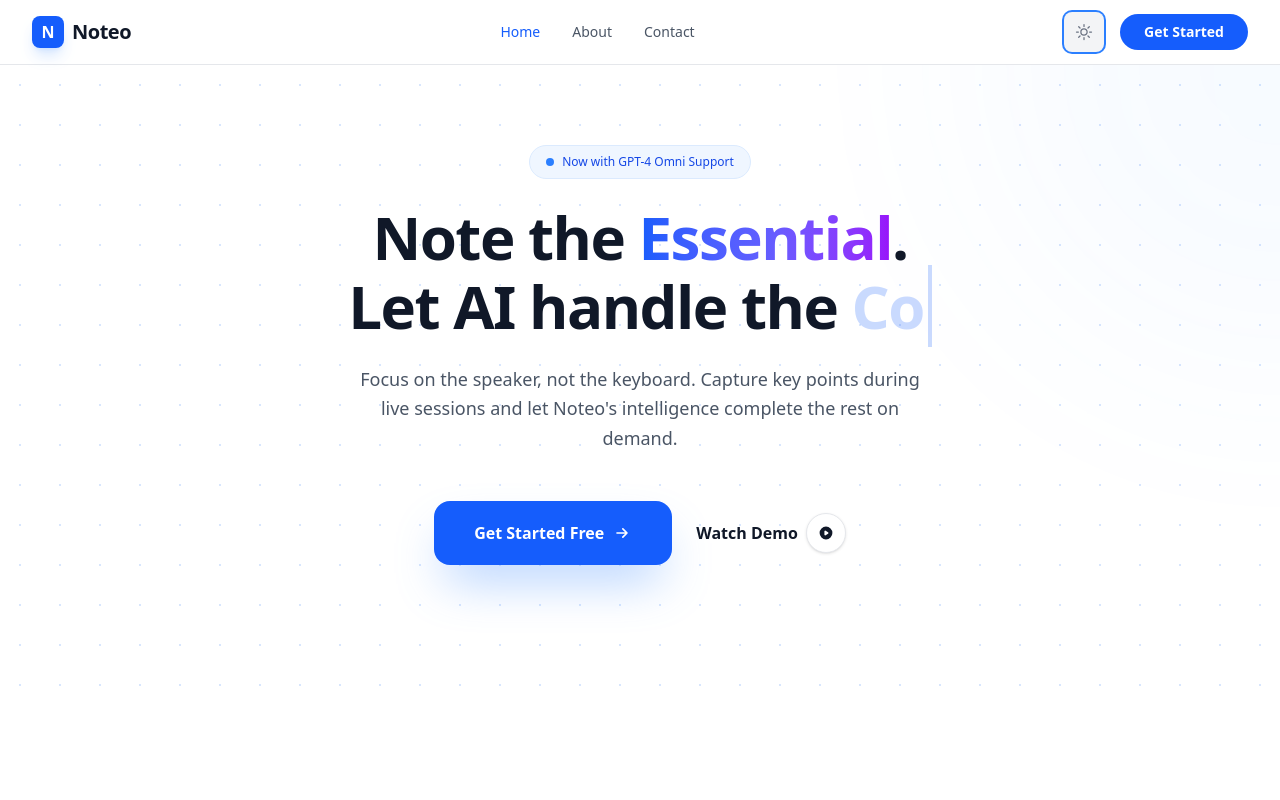
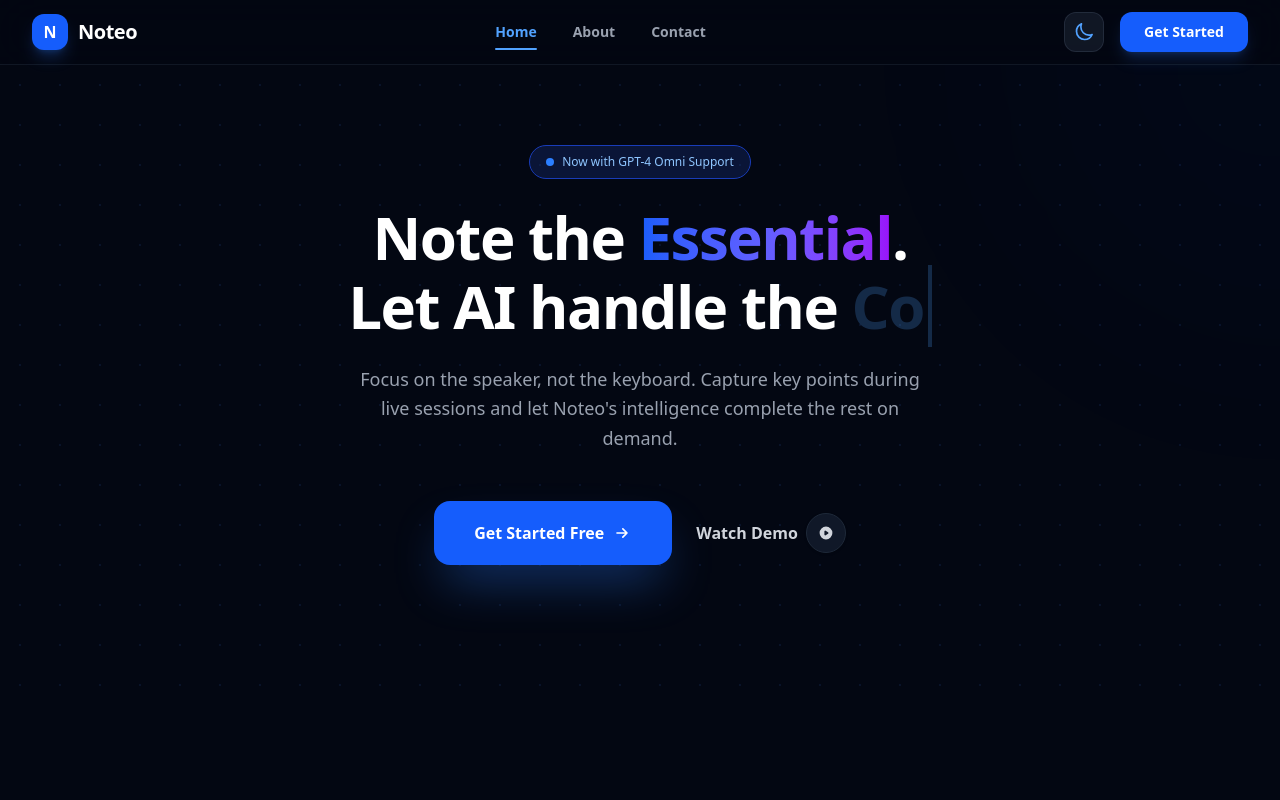
Before and after one commit to RAVELOSONandritiana/noteo, a SvelteKit app: page / in a window 1280 px wide. Both pictures are taken after a click on the button "Toggle theme". Shown: the top 800 px of the page. Built offline with nearby package versions, Linux system fonts and the light colour scheme.

Commit message:
update header design and active toogletheme

```diff
--- a/src/app.html
+++ b/src/app.html
@@ -11,6 +11,16 @@
 		/>
 
 		%sveltekit.head%
+		<script>
+			(function () {
+				const theme = localStorage.getItem('theme');
+				if (theme === 'dark' || (!theme && window.matchMedia('(prefers-color-scheme: dark)').matches)) {
+					document.documentElement.classList.add('dark');
+				} else {
+					document.documentElement.classList.remove('dark');
+				}
+			})();
+		</script>
 	</head>
 
 	<body data-sveltekit-preload-data="hover">
--- a/src/lib/components/ThemeToggle.svelte
+++ b/src/lib/components/ThemeToggle.svelte
@@ -4,15 +4,8 @@
 	let isDark = $state(false);
 
 	onMount(() => {
-		isDark = document.documentElement.classList.contains('dark') ||
-				 (localStorage.getItem('theme') === 'dark') ||
-				 (!localStorage.getItem('theme') && window.matchMedia('(prefers-color-scheme: dark)').matches);
-
-		if (isDark) {
-			document.documentElement.classList.add('dark');
-		} else {
-			document.documentElement.classList.remove('dark');
-		}
+		// Sync the state with the actual document class (set by app.html or previous toggle)
+		isDark = document.documentElement.classList.contains('dark');
 	});
 
 	function toggleTheme() {
@@ -29,18 +22,49 @@
 
 <button
 	onclick={toggleTheme}
-	class="relative inline-flex h-10 w-10 items-center justify-center rounded-lg bg-gray-100 p-2 text-gray-500 hover:bg-gray-200 focus:outline-none focus:ring-2 focus:ring-blue-500 dark:bg-gray-800 dark:text-gray-400 dark:hover:bg-gray-700 transition-colors"
+	class="group relative inline-flex h-10 w-10 items-center justify-center rounded-xl border border-transparent bg-gray-100/50 transition-all hover:bg-gray-200/50 active:scale-90 dark:border-gray-700/50 dark:bg-gray-800/50 dark:hover:bg-gray-700/50"
 	aria-label="Toggle theme"
 >
-	{#if isDark}
-		<!-- Sun icon (for dark mode, to switch to light) -->
-		<svg class="h-5 w-5" fill="none" viewBox="0 0 24 24" stroke-width="1.5" stroke="currentColor">
-			<path stroke-linecap="round" stroke-linejoin="round" d="M12 3v2.25m6.364.386l-1.591 1.591M21 12h-2.25m-.386 6.364l-1.591-1.591M12 18.75V21m-4.773-4.227l-1.591 1.591M3 12h2.25m.386-6.364l1.591 1.591M15.75 12a3.75 3.75 0 11-7.5 0 3.75 3.75 0 017.5 0z" />
-		</svg>
-	{:else}
-		<!-- Moon icon (for light mode, to switch to dark) -->
-		<svg class="h-5 w-5" fill="none" viewBox="0 0 24 24" stroke-width="1.5" stroke="currentColor">
-			<path stroke-linecap="round" stroke-linejoin="round" d="M21.752 15.002A9.718 9.718 0 0118 15.75c-5.385 0-9.75-4.365-9.75-9.75 0-1.33.266-2.597.748-3.752A9.753 9.753 0 003 11.25C3 16.635 7.365 21 12.75 21a9.753 9.753 0 009.002-5.998z" />
-		</svg>
-	{/if}
+	<div class="relative h-5 w-5 overflow-hidden">
+		<!-- Sun Icon -->
+		<div
+			class="absolute inset-0 transform transition-transform duration-500 {isDark
+				? 'translate-y-8 opacity-0'
+				: 'translate-y-0 opacity-100'}"
+		>
+			<svg
+				fill="none"
+				viewBox="0 0 24 24"
+				stroke-width="2"
+				stroke="currentColor"
+				class="h-5 w-5 text-amber-500"
+			>
+				<path
+					stroke-linecap="round"
+					stroke-linejoin="round"
+					d="M12 3v2.25m6.364.386l-1.591 1.591M21 12h-2.25m-.386 6.364l-1.591-1.591M12 18.75V21m-4.773-4.227l-1.591 1.591M3 12h2.25m.386-6.364l1.591 1.591M15.75 12a3.75 3.75 0 11-7.5 0 3.75 3.75 0 017.5 0z"
+				/>
+			</svg>
+		</div>
+		<!-- Moon Icon -->
+		<div
+			class="absolute inset-0 transform transition-transform duration-500 {isDark
+				? 'translate-y-0 opacity-100'
+				: '-translate-y-8 opacity-0'}"
+		>
+			<svg
+				fill="none"
+				viewBox="0 0 24 24"
+				stroke-width="2"
+				stroke="currentColor"
+				class="h-5 w-5 text-blue-400"
+			>
+				<path
+					stroke-linecap="round"
+					stroke-linejoin="round"
+					d="M21.752 15.002A9.718 9.718 0 0118 15.75c-5.385 0-9.75-4.365-9.75-9.75 0-1.33.266-2.597.748-3.752A9.753 9.753 0 003 11.25C3 16.635 7.365 21 12.75 21a9.753 9.753 0 009.002-5.998z"
+				/>
+			</svg>
+		</div>
+	</div>
 </button>
--- a/src/routes/(public)/+layout.svelte
+++ b/src/routes/(public)/+layout.svelte
@@ -20,29 +20,34 @@
 >
 	<!-- Navigation -->
 	<header
-		class="sticky top-0 z-50 w-full border-b border-gray-200 bg-white/80 backdrop-blur-md dark:border-gray-800 dark:bg-gray-950/80"
+		class="sticky top-0 z-50 w-full border-b border-gray-200/50 bg-white/70 backdrop-blur-xl dark:border-gray-800/50 dark:bg-gray-950/70"
 	>
 		<div class="mx-auto flex h-16 max-w-7xl items-center justify-between px-4 sm:px-6 lg:px-8">
-			<a href="/" class="flex items-center gap-2 transition-opacity hover:opacity-80">
+			<a href="/" class="flex items-center gap-2.5 transition-all hover:opacity-80 active:scale-95">
 				<div
-					class="flex h-8 w-8 items-center justify-center rounded-lg bg-blue-600 font-bold text-white shadow-lg shadow-blue-500/20"
+					class="flex h-9 w-9 items-center justify-center rounded-xl bg-blue-600 font-bold text-white shadow-lg shadow-blue-500/25"
 				>
 					N
 				</div>
-				<span class="text-xl font-bold tracking-tight">Noteo</span>
+				<span class="text-xl font-black tracking-tight text-gray-900 dark:text-white">Noteo</span>
 			</a>
 
-			<nav class="hidden items-center gap-8 md:flex">
+			<nav class="hidden items-center gap-1 md:flex">
 				{#each navLinks as link}
 					<a
 						href={link.href}
-						class="text-sm font-medium transition-colors hover:text-blue-600 dark:hover:text-blue-400 {isActive(
+						class="relative px-4 py-2 text-sm font-bold transition-all hover:text-blue-600 dark:hover:text-blue-400 {isActive(
 							link.href
 						)
 							? 'text-blue-600 dark:text-blue-400'
-							: 'text-gray-600 dark:text-gray-400'}"
+							: 'text-gray-500 dark:text-gray-400'}"
 					>
 						{link.label}
+						{#if isActive(link.href)}
+							<span
+								class="absolute right-4 bottom-0 left-4 h-0.5 rounded-full bg-blue-600 dark:bg-blue-400"
+							></span>
+						{/if}
 					</a>
 				{/each}
 			</nav>
@@ -51,7 +56,7 @@
 				<ThemeToggle />
 				<a
 					href="/signup"
-					class="hidden items-center justify-center rounded-full bg-blue-600 px-6 py-2 text-sm font-semibold text-white transition-all hover:bg-blue-700 hover:shadow-lg hover:shadow-blue-500/30 focus:ring-2 focus:ring-blue-500 focus:ring-offset-2 focus:outline-none active:scale-95 sm:inline-flex"
+					class="hidden items-center justify-center rounded-xl bg-blue-600 px-6 py-2.5 text-sm font-bold text-white shadow-lg shadow-blue-500/20 transition-all hover:bg-blue-700 hover:shadow-blue-500/30 active:scale-95 sm:inline-flex"
 				>
 					Get Started
 				</a>
--- a/src/routes/layout.css
+++ b/src/routes/layout.css
@@ -1,3 +1,5 @@
 @import 'tailwindcss';
 @plugin '@tailwindcss/forms';
 @plugin '@tailwindcss/typography';
+
+@variant dark (&:where(.dark, .dark *));
```
